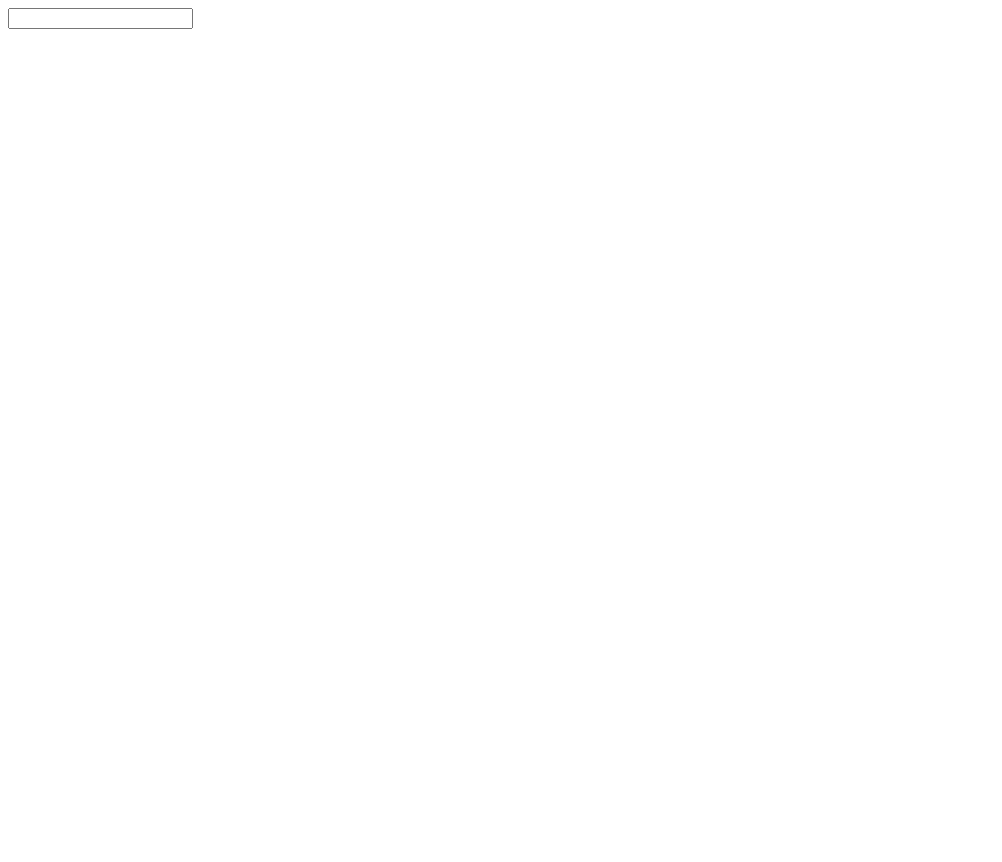
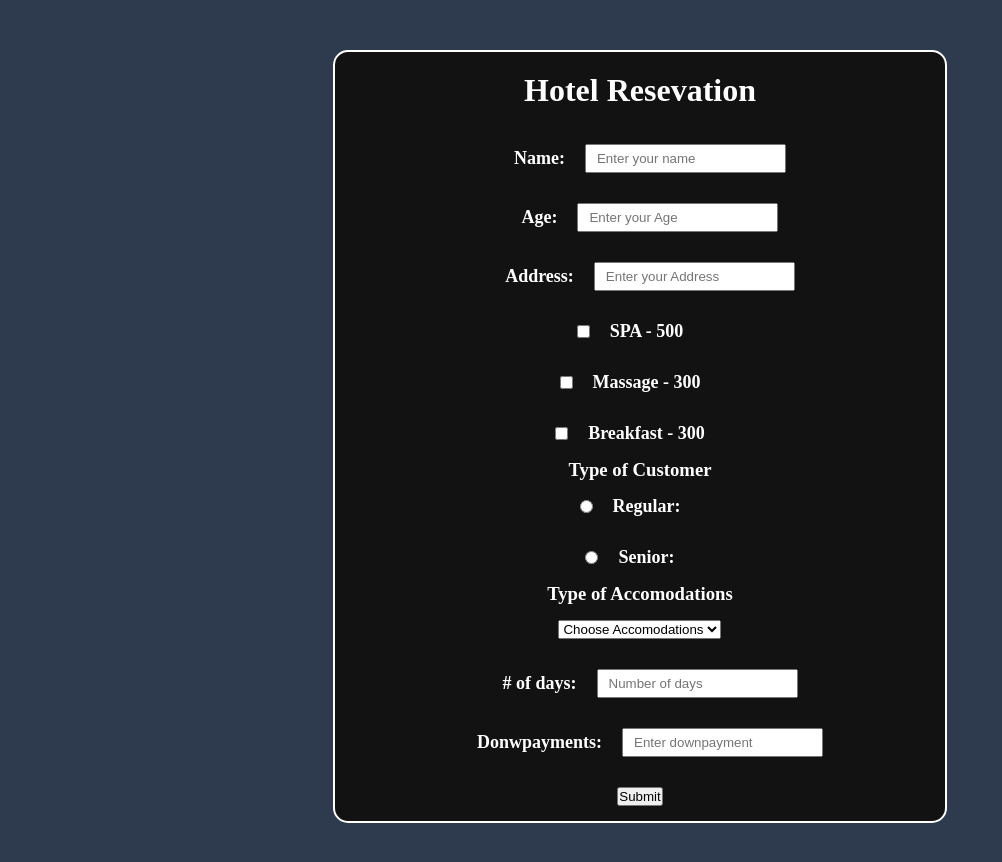
Before and after one commit to cordy001/Hotel_Reservation, a plain HTML site: page index.html in a window 1280 px wide. Shown: the whole page, without its empty margins (0-1002 px from the left). Before the commit the page ends 800 px from the top, so only its background shows below. Drawn offline with Linux system fonts and the light colour scheme.

Commit message:
Commiting

```diff
--- a/index.html
+++ b/index.html
@@ -3,14 +3,68 @@
 <head>
     <meta charset="UTF-8">
     <meta name="viewport" content="width=device-width, initial-scale=1.0">
+
+    <link rel="stylesheet" href="style.css">
+
     <title>Hotel Resevation</title>
 </head>
 <body>
 
     <div class="container">
-        <form id="form_id">
+        <form id="form_id" class="form_cont">
+            <h1>Hotel Resevation</h1>
             <div>
-                <input type="text" >
+                <label for="name">Name: </label>
+                <input type="text" id="name" name="name" placeholder="Enter your name" autocomplete="name" required>
+            </div>
+            <div>
+                <label for="age">Age: </label>
+                <input type="text" id="age" name="age" placeholder="Enter your Age" autocomplete="age" required>
+            </div>
+            <div>
+                <label for="address">Address: </label>
+                <input type="text" id="address" name="address" placeholder="Enter your Address" autocomplete="address" required>
+            </div>
+            <div>
+                <input type="checkbox" name="spa" id="spa" value="500">
+                <label for="spa">SPA - 500</label>
+            </div>
+            <div>
+                <input type="checkbox" name="massage" id="massage" value="300">
+                <label for="spa">Massage - 300</label>
+            </div>
+            <div>
+                <input type="checkbox" name="breakfast" id="breakfast" value="300">
+                <label for="breakfast">Breakfast - 300</label>
+            </div>
+            <h3>Type of Customer</h3>
+            <div>
+                <input type="radio" id="regular_senior" name="regular_senior" value="0" required>
+                <label for="regular">Regular: </label>
+            </div>
+            <div>
+                <input type="radio" id="regular_senior" name="regular_senior" value="0.3" required>
+                <label for="regular_senior">Senior: </label>
+            </div>
+            <h3>Type of Accomodations</h3>
+            <div>
+                <select name="toa" id="toa" required>
+                    <option value="">Choose Accomodations</option>
+                    <option value="1000">Economy</option>
+                    <option value="2000">Business</option>
+                    <option value="3000">Presidential</option>
+                </select>
+            </div>
+            <div>
+                <label for="numdays"># of days: </label>
+                <input type="number" id="numdays" name="numdays" placeholder="Number of days" required>
+            </div>
+            <div>
+                <label for="downpayment">Donwpayments: </label>
+                <input type="number" id="downpayment" name="downpayment" placeholder="Enter downpayment" required>
+            </div>
+            <div>
+                <button type="submit">Submit</button>
             </div>
         </form>
     </div>
--- a/style.css
+++ b/style.css
@@ -0,0 +1,52 @@
+* {
+    padding: 0;
+    margin: 0;
+    box-sizing: border-box;
+}
+body {
+    width: 100%;
+    height: auto;
+    max-width: 1024px;
+    margin: 0 auto;
+    background-color: #2e3b4e;
+    color: #fff;
+}
+.container {
+    width: 100%;
+    height: auto;
+    display: flex;
+    justify-content: center;
+    align-items: center;
+}
+.form_cont {
+    width: 60%;
+    height: auto;
+    border: 2px solid #fff;
+    border-radius: 15px;
+    display: flex;
+    flex-flow: column;
+    justify-content: center;
+    align-items: center;
+    background-color: #121212;
+    margin: 50px auto;
+}
+.form_cont label {
+    font-size: 18px;
+    text-align: center;
+    font-weight: bold;
+    margin: 0 20px;
+}
+.form_cont div {
+    width: 70%;
+    height: auto;
+    display: flex;
+    justify-content: center;
+    align-items: center;
+    margin: 15px 0;
+}
+.form_cont input {
+    padding: 5px 10px;
+}
+.form_cont h1 {
+    margin: 20px 0;
+}
```
